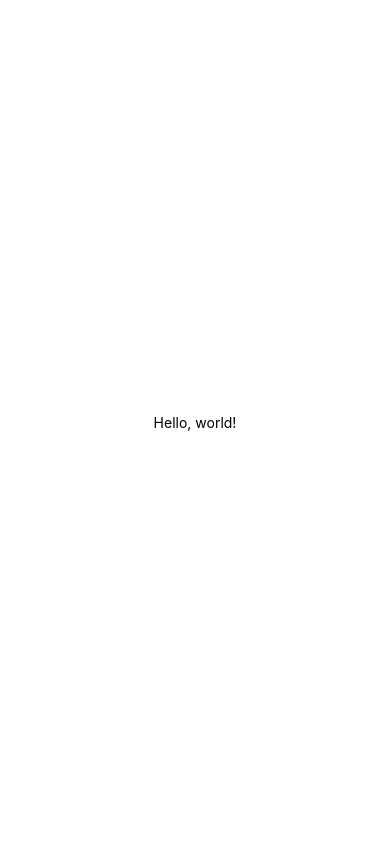
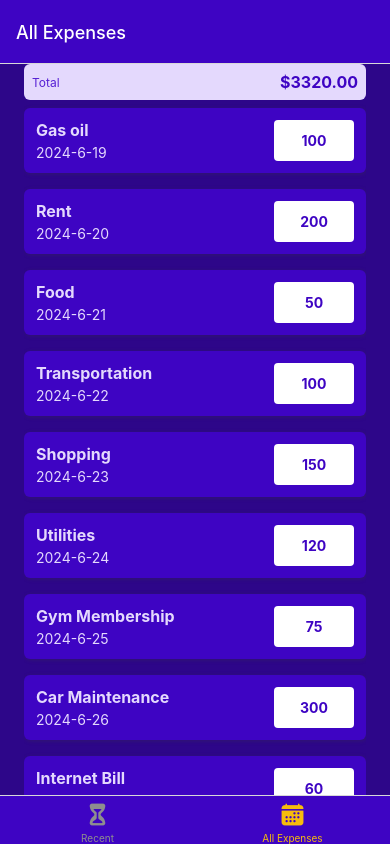
Before and after one commit to anjiri1684/expense-tracker-react-native-app, a React Native app: screen /AllExpenses in a window 390 px wide. Built offline with nearby package versions, Linux system fonts and the light colour scheme.

Commit message:
"Refactor App.js to use React Navigation with bottom tabs and stack navigator; update AllExpenses.js and RecentExpense.js to use ExpensesOutput component"

```diff
--- a/App.js
+++ b/App.js
@@ -1,19 +1,70 @@
-const { View, Text, StyleSheet } = require("react-native");
+import { NavigationContainer } from "@react-navigation/native";
+import { StatusBar } from "expo-status-bar";
+import { createNativeStackNavigator } from "@react-navigation/native-stack";
+import { createBottomTabNavigator } from "@react-navigation/bottom-tabs";
+import ManageExpense from "./screens/ManageExpense";
+import RecentExpense from "./screens/RecentExpense";
+import AllExpenses from "./screens/AllExpenses";
+import { StyleSheet } from "react-native";
+import { GlobalStyles } from "./constants/styles";
+import { Ionicons } from "@expo/vector-icons";
+
+const Stack = createNativeStackNavigator();
+const BottomTabs = createBottomTabNavigator();
+
+function ExpensesOverview() {
+  return (
+    <BottomTabs.Navigator
+      screenOptions={{
+        headerStyle: { backgroundColor: GlobalStyles.colors.primary500 },
+        headerTintColor: "white",
+        tabBarStyle: { backgroundColor: GlobalStyles.colors.primary500 },
+        tabBarActiveTintColor: GlobalStyles.colors.accent500,
+      }}
+    >
+      <BottomTabs.Screen
+        name="RecentExpenses"
+        component={RecentExpense}
+        options={{
+          title: "Recent Expenses",
+          tabBarLabel: "Recent",
+          tabBarIcon: ({ color, size }) => (
+            <Ionicons name="hourglass" size={size} color={color} />
+          ),
+        }}
+      />
+      <BottomTabs.Screen
+        name="AllExpenses"
+        component={AllExpenses}
+        options={{
+          title: "All Expenses",
+          tabBarLabel: "All Expenses",
+          tabBarIcon: ({ color, size }) => (
+            <Ionicons name="calendar" size={size} color={color} />
+          ),
+        }}
+      />
+    </BottomTabs.Navigator>
+  );
+}
 
 function App() {
   return (
-    <View style={styles.container}>
-      <Text>Hello, world!</Text>
-    </View>
+    <>
+      <StatusBar style="light" />
+      <NavigationContainer>
+        <Stack.Navigator>
+          <Stack.Screen
+            name="ExpensesOverview"
+            component={ExpensesOverview}
+            options={{ headerShown: false }}
+          />
+          <Stack.Screen name="ManageExpense" component={ManageExpense} />
+        </Stack.Navigator>
+      </NavigationContainer>
+    </>
   );
 }
-
 export default App;
 
-const styles = StyleSheet.create({
-  container: {
-    flex: 1,
-    justifyContent: "center",
-    alignItems: "center",
-  },
-});
+const styles = StyleSheet.create({});
--- /dev/null
+++ b/components/ExpensesOutput/ExpenseItem.js
@@ -0,0 +1,61 @@
+import { Pressable, StyleSheet, Text, View } from "react-native";
+
+import { GlobalStyles } from "../../constants/styles";
+import { getFormattedDate } from "../../util/data";
+
+function ExpenseItem({ description, amount, date }) {
+  return (
+    <Pressable>
+      <View style={styles.expenseItem}>
+        <View>
+          <Text style={[styles.textBase, styles.description]}>
+            {description}
+          </Text>
+          <Text style={styles.textBase}>{getFormattedDate(date)}</Text>
+        </View>
+        <View style={styles.amountContainer}>
+          <Text style={styles.amount}>{amount}</Text>
+        </View>
+      </View>
+    </Pressable>
+  );
+}
+
+export default ExpenseItem;
+
+const styles = StyleSheet.create({
+  expenseItem: {
+    padding: 12,
+    marginVertical: 8,
+    backgroundColor: GlobalStyles.colors.primary500,
+    flexDirection: "row",
+    justifyContent: "space-between",
+    borderRadius: 6,
+    elevation: 3,
+    shadowColor: GlobalStyles.colors.gray500,
+    shadowRadius: 4,
+    shadowOffset: { width: 1, height: 1 },
+    shadowOpacity: 0.4,
+  },
+  textBase: {
+    color: GlobalStyles.colors.primary50,
+  },
+  description: {
+    fontSize: 16,
+    marginBottom: 4,
+    fontWeight: "bold",
+  },
+  amountContainer: {
+    paddingHorizontal: 12,
+    paddingVertical: 4,
+    backgroundColor: "white",
+    justifyContent: "center",
+    alignItems: "center",
+    borderRadius: 4,
+    minWidth: 80,
+  },
+  amount: {
+    color: GlobalStyles.colors.primary500,
+    fontWeight: "bold",
+  },
+});
--- /dev/null
+++ b/components/ExpensesOutput/ExpensesList.js
@@ -0,0 +1,19 @@
+import { FlatList } from "react-native";
+
+import ExpenseItem from "./ExpenseItem";
+
+function renderExpenseItem(itemData) {
+  return <ExpenseItem {...itemData.item} />;
+}
+
+function ExpensesList({ expenses }) {
+  return (
+    <FlatList
+      data={expenses}
+      renderItem={renderExpenseItem}
+      keyExtractor={(item) => item.id}
+    />
+  );
+}
+
+export default ExpensesList;
--- /dev/null
+++ b/components/ExpensesOutput/ExpensesOutput.js
@@ -0,0 +1,177 @@
+import { StyleSheet, View } from "react-native";
+import ExpensesSummary from "./ExpensesSummary";
+import ExpensesList from "./ExpensesList";
+import { GlobalStyles } from "../../constants/styles";
+
+const DUMMY_EXPENSES = [
+  {
+    id: "e1",
+    description: "Gas oil",
+    amount: 100.0,
+    date: new Date("2024-06-19"),
+  },
+  {
+    id: "e2",
+    description: "Rent",
+    amount: 200,
+    date: new Date("2024-06-20"),
+  },
+  {
+    id: "e3",
+    description: "Food",
+    amount: 50.0,
+    date: new Date("2024-06-21"),
+  },
+  {
+    id: "e4",
+    description: "Transportation",
+    amount: 100.0,
+    date: new Date("2024-06-22"),
+  },
+  {
+    id: "e5",
+    description: "Shopping",
+    amount: 150.0,
+    date: new Date("2024-06-23"),
+  },
+  {
+    id: "e6",
+    description: "Utilities",
+    amount: 120.0,
+    date: new Date("2024-06-24"),
+  },
+  {
+    id: "e7",
+    description: "Gym Membership",
+    amount: 75.0,
+    date: new Date("2024-06-25"),
+  },
+  {
+    id: "e8",
+    description: "Car Maintenance",
+    amount: 300.0,
+    date: new Date("2024-06-26"),
+  },
+  {
+    id: "e9",
+    description: "Internet Bill",
+    amount: 60.0,
+    date: new Date("2024-06-27"),
+  },
+  {
+    id: "e10",
+    description: "Medical Expenses",
+    amount: 180.0,
+    date: new Date("2024-06-28"),
+  },
+  {
+    id: "e11",
+    description: "Dining Out",
+    amount: 90.0,
+    date: new Date("2024-06-29"),
+  },
+  {
+    id: "e12",
+    description: "Entertainment",
+    amount: 50.0,
+    date: new Date("2024-06-30"),
+  },
+  {
+    id: "e13",
+    description: "Gifts",
+    amount: 200.0,
+    date: new Date("2024-07-01"),
+  },
+  {
+    id: "e14",
+    description: "Clothing",
+    amount: 130.0,
+    date: new Date("2024-07-02"),
+  },
+  {
+    id: "e15",
+    description: "Vacation",
+    amount: 800.0,
+    date: new Date("2024-07-03"),
+  },
+  {
+    id: "e16",
+    description: "Household Items",
+    amount: 90.0,
+    date: new Date("2024-07-04"),
+  },
+  {
+    id: "e17",
+    description: "Subscription Services",
+    amount: 40.0,
+    date: new Date("2024-07-05"),
+  },
+  {
+    id: "e18",
+    description: "Pet Supplies",
+    amount: 70.0,
+    date: new Date("2024-07-06"),
+  },
+  {
+    id: "e19",
+    description: "Parking Fees",
+    amount: 15.0,
+    date: new Date("2024-07-07"),
+  },
+  {
+    id: "e20",
+    description: "Charity",
+    amount: 100.0,
+    date: new Date("2024-07-08"),
+  },
+  {
+    id: "e21",
+    description: "School Supplies",
+    amount: 50.0,
+    date: new Date("2024-07-09"),
+  },
+  {
+    id: "e22",
+    description: "Fuel",
+    amount: 45.0,
+    date: new Date("2024-07-10"),
+  },
+  {
+    id: "e23",
+    description: "Insurance",
+    amount: 250.0,
+    date: new Date("2024-07-11"),
+  },
+  {
+    id: "e24",
+    description: "Books",
+    amount: 35.0,
+    date: new Date("2024-07-12"),
+  },
+  {
+    id: "e25",
+    description: "Snacks",
+    amount: 20.0,
+    date: new Date("2024-07-13"),
+  },
+];
+
+function ExpensesOutput({ expenses, expensesPeriod }) {
+  return (
+    <View style={styles.container}>
+      <ExpensesSummary periodName={expensesPeriod} expenses={DUMMY_EXPENSES} />
+      <ExpensesList expenses={DUMMY_EXPENSES} />
+    </View>
+  );
+}
+
+export default ExpensesOutput;
+
+const styles = StyleSheet.create({
+  container: {
+    flex: 1,
+    paddingHorizontal: 24,
+    paddingTop: 0,
+    backgroundColor: GlobalStyles.colors.primary700,
+  },
+});
--- /dev/null
+++ b/components/ExpensesOutput/ExpensesSummary.js
@@ -0,0 +1,37 @@
+import { View, Text, StyleSheet } from "react-native";
+import { GlobalStyles } from "../../constants/styles";
+
+function ExpensesSummary({ expenses, periodName }) {
+  const expensesSum = expenses.reduce((sum, expense) => {
+    return sum + expense.amount;
+  }, 0);
+  return (
+    <View style={styles.container}>
+      <Text style={styles.period}>{periodName}</Text>
+      <Text style={styles.sum}>${expensesSum.toFixed(2)}</Text>
+    </View>
+  );
+}
+
+export default ExpensesSummary;
+
+const styles = StyleSheet.create({
+  container: {
+    padding: 8,
+    backgroundColor: GlobalStyles.colors.primary50,
+    borderRadius: 6,
+    flexDirection: "row",
+    justifyContent: "space-between",
+    alignItems: "center",
+  },
+
+  period: {
+    fontSize: 12,
+    color: GlobalStyles.colors.primary400,
+  },
+  sum: {
+    fontSize: 16,
+    fontWeight: "bold",
+    color: GlobalStyles.colors.primary500,
+  },
+});
--- /dev/null
+++ b/constants/styles.js
@@ -0,0 +1,16 @@
+export const GlobalStyles = {
+  colors: {
+    primary50: "#e4d9fd",
+    primary100: "#c6affc",
+    primary200: "#a281f0",
+    primary400: "#5721d4",
+    primary500: "#3e04c3",
+    primary700: "#2d0689",
+    primary800: "#200364",
+    accent500: "#f7bc0c",
+    error50: "#fcc4e4",
+    error500: "#9b095c",
+    gray500: "#39324a",
+    gray700: "#221c30",
+  },
+};
--- a/screens/AllExpenses.js
+++ b/screens/AllExpenses.js
@@ -1,7 +1,7 @@
-import { Text } from "react-native";
+import ExpensesOutput from "../components/ExpensesOutput/ExpensesOutput";
 
 function AllExpenses() {
-  return <Text>All Expense screen</Text>;
+  return <ExpensesOutput expensesPeriod="Total" />;
 }
 
 export default AllExpenses;
--- a/screens/RecentExpense.js
+++ b/screens/RecentExpense.js
@@ -1,7 +1,8 @@
 import { Text } from "react-native";
+import ExpensesOutput from "../components/ExpensesOutput/ExpensesOutput";
 
 function RecentExpense() {
-  return <Text>All Recent Expenses screen</Text>;
+  return <ExpensesOutput expensesPeriod="Last 7 Days" />;
 }
 
 export default RecentExpense;
--- /dev/null
+++ b/util/data.js
@@ -0,0 +1,3 @@
+export function getFormattedDate(date) {
+  return `${date.getFullYear()}-${date.getMonth() + 1}-${date.getDate()}`;
+}
```
